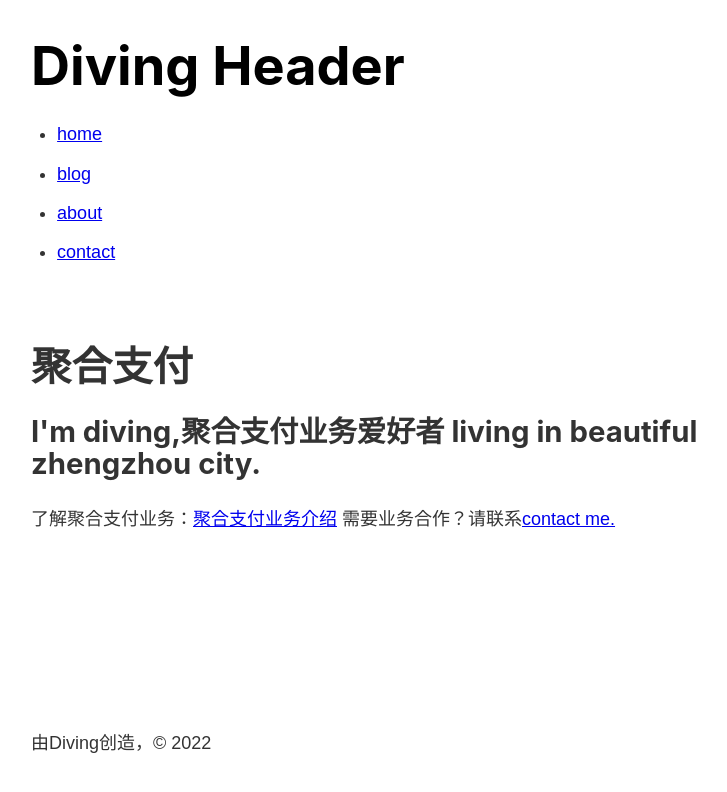
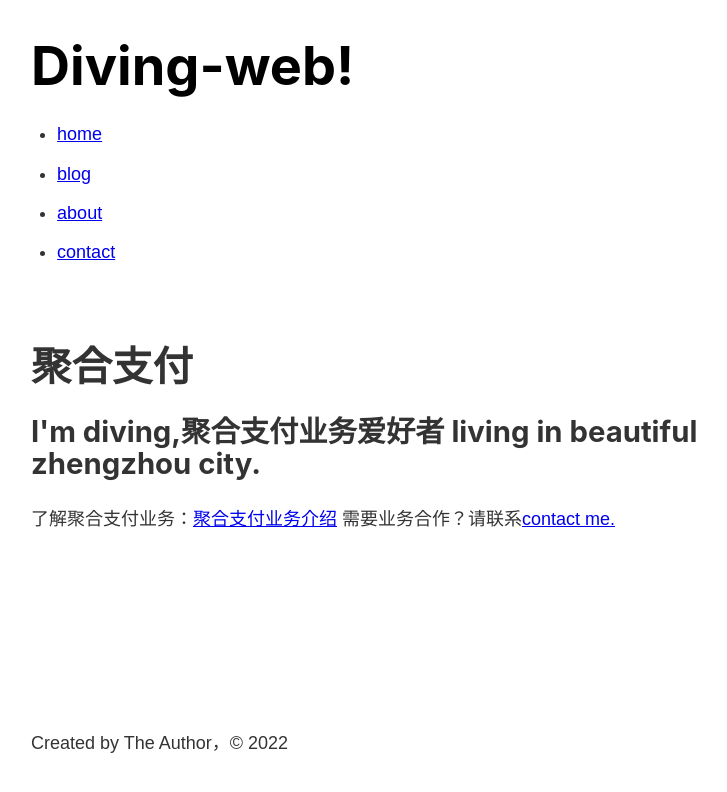
Before and after one commit to lmxchyy/gatsby-site, a Gatsby site: page / in a window 1280 px wide. Shown: the whole page, without its empty margins (252-979 px from the left). Built offline with nearby package versions, Linux system fonts and the light colour scheme; Gatsby itself is replaced by a stand-in of ours.

Commit message:
npm install gh-pages --save-dev Gatsby Data with GraphQL: GraphQL Playground: npm install --save-dev env-cmd

```diff
--- a/gatsby-config.js
+++ b/gatsby-config.js
@@ -6,10 +6,12 @@
 
 module.exports = {
   /* Your site config here */
-  siteMetaData{
-    title: '聚合支付业务交流',
-    author: 'diving'
-  }
+  // pathPrefix: "/",
+  siteMetadata:{
+    title: 'Diving-web!',
+    author: 'The Author'
+  },
+
   plugins: [
     'gatsby-plugin-sass'
   ],
--- a/package.json
+++ b/package.json
@@ -6,7 +6,7 @@
   "license": "0BSD",
   "scripts": {
     "build": "gatsby build",
-    "develop": "gatsby develop",
+    "develop": "env-cmd -f .env.development gatsby develop",
     "format": "prettier --write \"**/*.{js,jsx,ts,tsx,json,md}\"",
     "start": "gatsby develop",
     "serve": "gatsby serve",
@@ -21,6 +21,9 @@
     "react-dom": "^18.1.0"
   },
   "devDependencies": {
+    "cmd": "^0.1.0",
+    "env": "^0.0.2",
+    "env-cmd": "^10.1.0",
     "prettier": "^2.7.1"
   },
   "repository": {
--- a/src/components/footer.js
+++ b/src/components/footer.js
@@ -1,10 +1,20 @@
 import React from "react";
 // import './header.module.scss'
+import {graphql,useStaticQuery} from 'gatsby'
 
 const Footer =() =>{
+    const data = useStaticQuery(graphql`
+        query {
+            site{
+                siteMetadata{
+                    author
+                }
+            }
+        }
+    `)
     return (
         <footer>
-            <p>由Diving创造，© 2022</p>
+            <p>Created by {data.site.siteMetadata.author}，© 2022</p>
         </footer>
     )
 }
--- a/src/components/header.js
+++ b/src/components/header.js
@@ -1,15 +1,27 @@
 import React from "react";
-import {Link} from "gatsby"
+import {Link,graphql,useStaticQuery} from "gatsby"
+
 import './header.module.scss'
 import * as headerStyles from './header.module.scss'
 // import headerStyles from './header.module.scss'
 
 const Header =() =>{
+    const data = useStaticQuery(graphql`
+        query HeaderQuery{
+            site{
+                siteMetadata{
+                    title
+                }
+            }
+        }
+    `)
+
     return(
         <header className={headerStyles.header}>
             <h1>
                 <Link className={headerStyles.title} to='/'>
-                    Diving Header
+                    {data.site.siteMetadata.title}
+                    {/* Diving Header */}
                 </Link>
             </h1>
             <nav>
```
Also changed, not shown: 1 other file.
